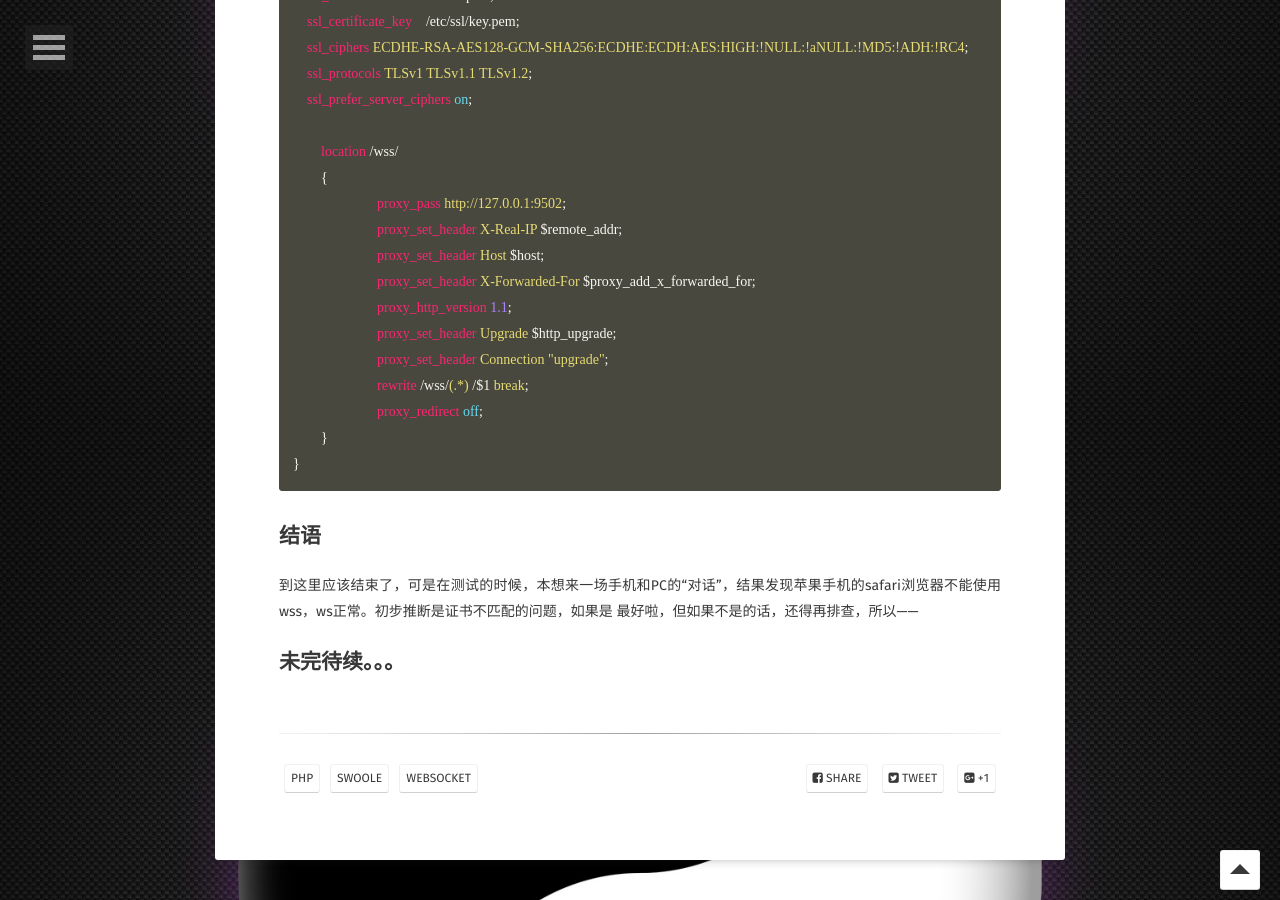
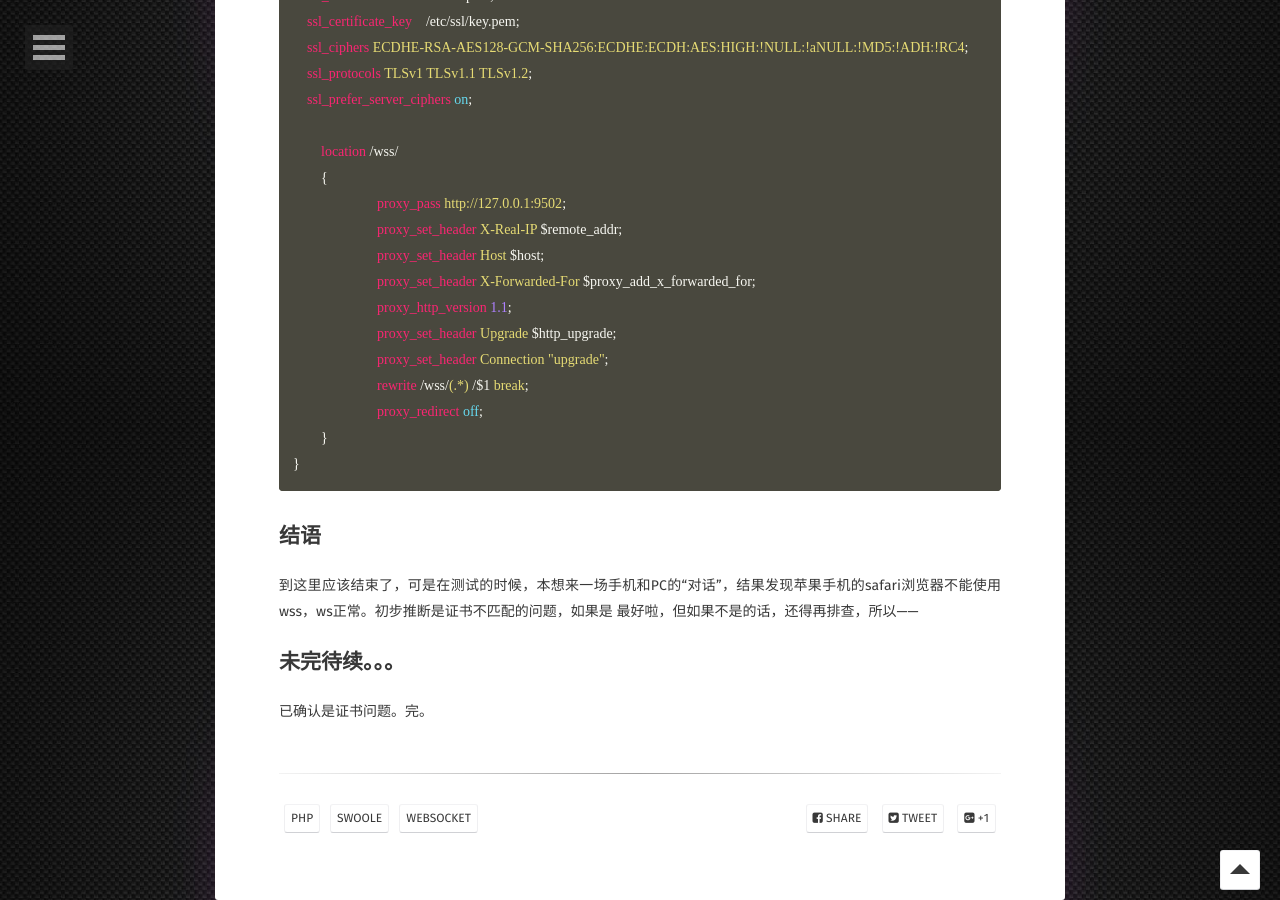
Before and after one commit to kongfanbing/kongfanbing.github.io, a Jekyll site: the page built from _posts/2017-11-30-swoole-start.markdown, in a window 1280 px wide and 900 px high, scrolled down 3177 px. Built offline with Jekyll 4.4.1, drawn with Linux system fonts in a browser that asks for light colours; some web fonts are replaced.

Commit message:
swoole初探完结

```diff
--- a/_posts/2017-11-30-swoole-start.markdown
+++ b/_posts/2017-11-30-swoole-start.markdown
@@ -149,3 +149,5 @@ server {
 到这里应该结束了，可是在测试的时候，本想来一场手机和PC的“对话”，结果发现苹果手机的safari浏览器不能使用wss，ws正常。初步推断是证书不匹配的问题，如果是 最好啦，但如果不是的话，还得再排查，所以——
 
 ## 未完待续。。。
+
+已确认是证书问题。完。
```
